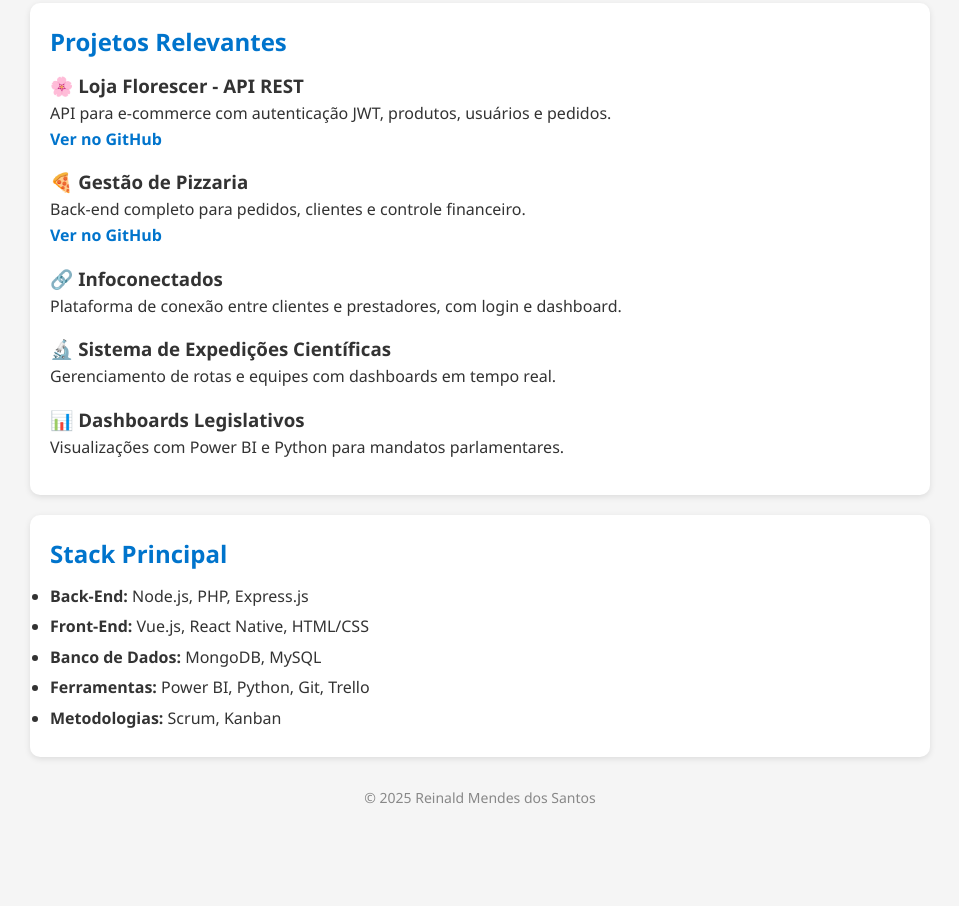
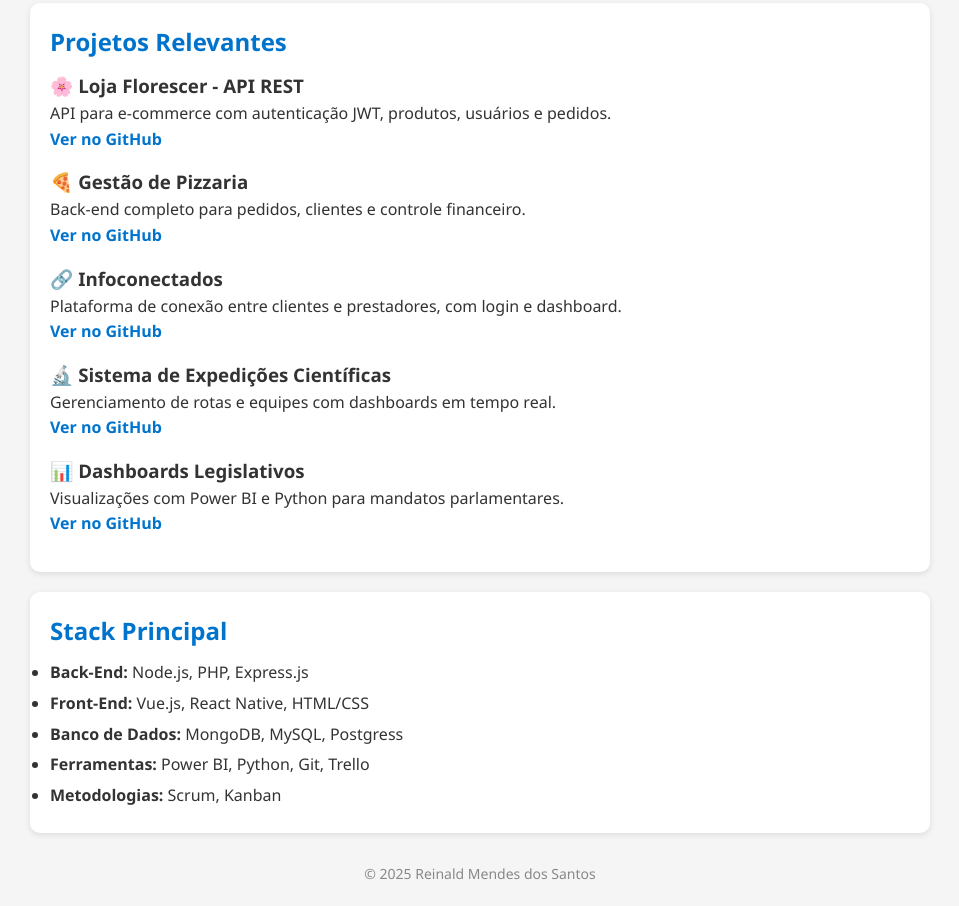
Before and after one commit to ReinaldMendes/portfolio-reinald-mendes, a plain HTML site: page index.html in a window 1280 px wide. Shown: the part 359-1265 px from the top of the page, without its empty margins (160-1119 px from the left). Before the commit the page ends 1188 px from the top, so only its background shows below. Drawn offline with Linux system fonts and the light colour scheme.

Commit message:
Update index.html

```diff
--- a/index.html
+++ b/index.html
@@ -39,16 +39,22 @@
       <div class="projeto">
         <h3>🔗 Infoconectados</h3>
         <p>Plataforma de conexão entre clientes e prestadores, com login e dashboard.</p>
+          <a href="https://github.com/ReinaldMendes/InfoconectadosPhp" target="_blank">Ver no GitHub</a>
+
       </div>
 
       <div class="projeto">
         <h3>🔬 Sistema de Expedições Científicas</h3>
         <p>Gerenciamento de rotas e equipes com dashboards em tempo real.</p>
+        <a href="https://github.com/ReinaldMendes/GestaoExpedicao" target="_blank">Ver no GitHub</a>
+
       </div>
 
       <div class="projeto">
         <h3>📊 Dashboards Legislativos</h3>
         <p>Visualizações com Power BI e Python para mandatos parlamentares.</p>
+         <a href="https://github.com/ReinaldMendes/DashBoard_Eleicoes" target="_blank">Ver no GitHub</a>
+
       </div>
     </section>
 
@@ -57,7 +63,7 @@
       <ul>
         <li><strong>Back-End:</strong> Node.js, PHP, Express.js</li>
         <li><strong>Front-End:</strong> Vue.js, React Native, HTML/CSS</li>
-        <li><strong>Banco de Dados:</strong> MongoDB, MySQL</li>
+        <li><strong>Banco de Dados:</strong> MongoDB, MySQL, Postgress</li>
         <li><strong>Ferramentas:</strong> Power BI, Python, Git, Trello</li>
         <li><strong>Metodologias:</strong> Scrum, Kanban</li>
       </ul>
```
